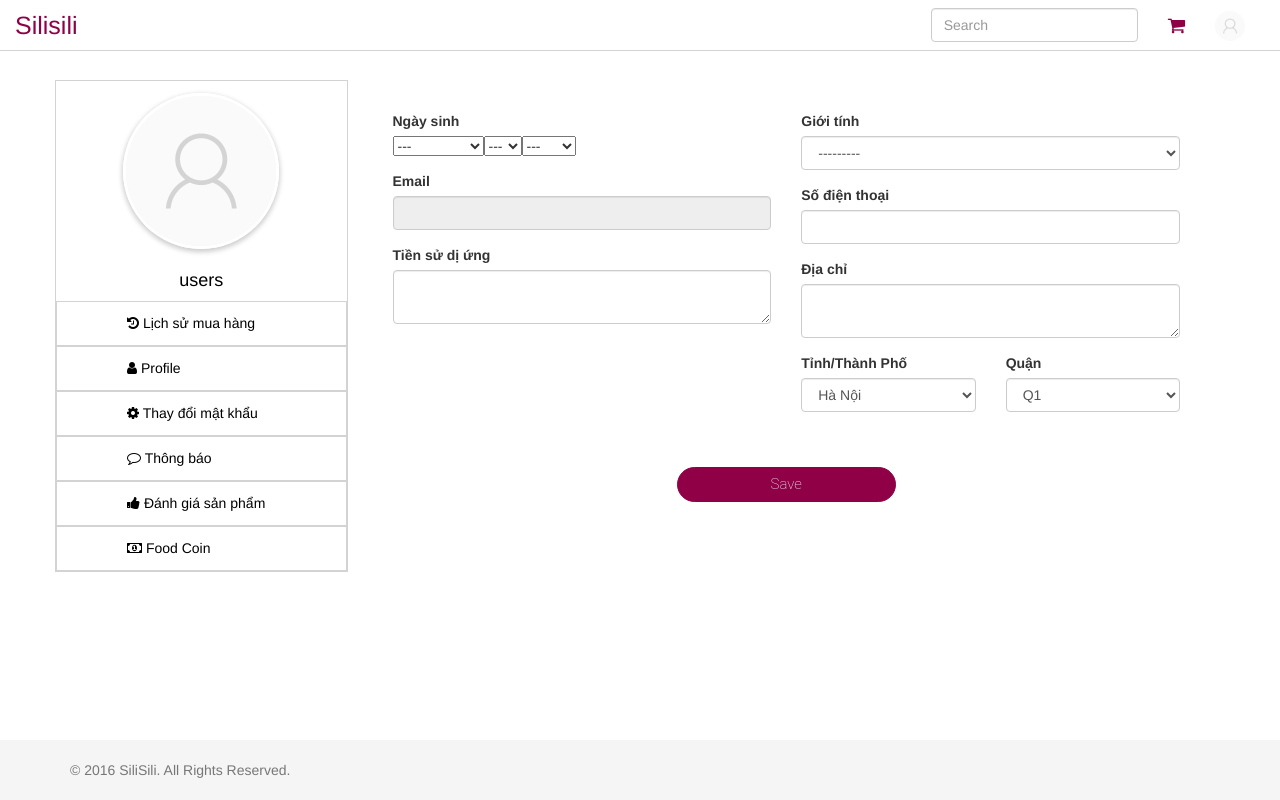
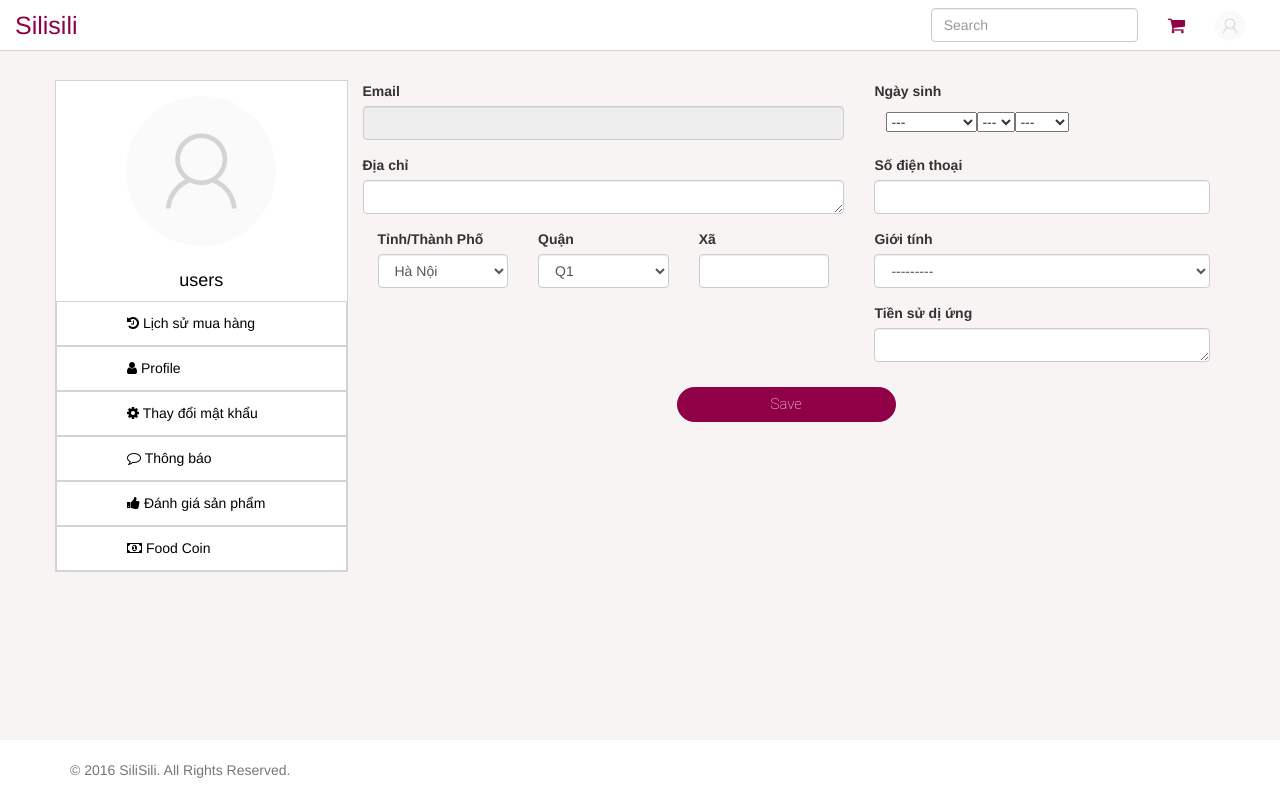
Before and after one commit to d33kayyy/web_django, a Django app: page /accounts/profile/ in a window 1280 px wide. Run offline with Django 3.2, Linux system fonts and the light colour scheme; the visitor is signed in with stand-in values (Sample User, id 1); data comes from the database, SQL or seed files in the repository; data that the repository does not hold is empty; some libraries are stand-ins or nearby versions.

Commit message:
fix user page

```diff
--- a/cart/forms.py
+++ b/cart/forms.py
@@ -1,3 +1,4 @@
+# -*- coding: utf-8 -*-
 from django import forms
 
 from django.utils.translation import ugettext_lazy as _
--- a/static/sticky-footer-navbar.css
+++ b/static/sticky-footer-navbar.css
@@ -16,7 +16,7 @@ body {
     width: 100%;
     /* Set the fixed height of the footer here */
     height: 60px;
-    background-color: #f5f5f5;
+    background-color: white;
 }
 
 /* Custom page CSS
--- a/static/style.css
+++ b/static/style.css
@@ -3,27 +3,10 @@ body {
     -webkit-font-smoothing: antialiased;
     -moz-osx-font-smoothing: grayscale;
     padding-top: 80px;
+    background-color: #F8F4F4;
 }
 
-/*.wrapper { !* wrapper container *!*/
-    /*min-height: 100%;*/
-    /*margin: 0 auto -81px;*/
-/*}*/
 
-/*#footer, .push { !* footer stay at the end of the screen, not fixed*!*/
-    /*height: 81px;*/
-    /*text-align: center;*/
-/*}*/
-
-.avatar {
-    /*-webkit-border-radius: 50%;*/
-    /*-moz-border-radius: 50%;*/
-    /*border-radius: 50%;*/
-
-    -webkit-box-shadow: 0 0 0 3px #fff, 0 0 0 4px #999, 0 2px 5px 4px rgba(0, 0, 0, .2);
-    -moz-box-shadow: 0 0 0 3px #fff, 0 0 0 4px #999, 0 2px 5px 4px rgba(0, 0, 0, .2);
-    box-shadow: 0 0 0 3px #fff, 0 0 0 3px #fff, 0 2px 5px 4px rgba(0, 0, 0, .2);
-}
 
 #aa {
     margin-right: 2rem;
--- a/static/users/profile.css
+++ b/static/users/profile.css
@@ -40,16 +40,25 @@
 }
 
 .slidebar {
+    background-color: white;
     border: 1px solid;
     border-color: lightgray;
     height: 100%;
 }
 
 /*label {*/
-    /*margin-top: 10px;*/
+/*margin-top: 10px;*/
 /*}*/
 
+/*#left-side {*/
+    /*padding: 30px;*/
+/*}*/
 
-#left-side{
-    padding: 30px;
+#birthday {
+    display: block;
+    width: 100%;
+    height: 34px;
+    padding: 6px 12px;
+    font-size: 14px;
+    line-height: 1.42857143;
 }
--- a/templates/users/profile.html
+++ b/templates/users/profile.html
@@ -29,38 +29,10 @@
 
                         {% include 'layout/messages_snippet.html' with messages=messages %}
 
-                        <div class="col-md-6">
-                            <div class="form-group">
-                                <label for="{{ form.birthday.id_for_label }}">{{ form.birthday.label }}</label>
-                                <div style="width: 100%; display: block">
-                                    {% render_field form.birthday %}
-                                </div>
-                            </div>
-
+                        <div class="col-md-7">
                             <div class="form-group">
                                 <label for="{{ form.email.id_for_label }}">{{ form.email.label }}</label>
                                 {% render_field form.email class+="form-control" %}
-                            </div>
-
-                            <div class="form-group">
-                                <label for="{{ form.allergy.id_for_label }}">{{ form.allergy.label }}</label>
-                                {% render_field form.allergy class+="form-control" %}
-                                {#                                <p class="help-block">Vd: Không ớt, không hạt tiêu,.. hoặc các thành phần mà bạn bị dị#}
-                                {#                                    ứng</p>#}
-                            </div>
-
-                        </div>
-
-                        <div class="col-md-6">
-
-                            <div class="form-group">
-                                <label for="{{ form.gender.id_for_label }}">{{ form.gender.label }}</label>
-                                {% render_field form.gender class+="form-control" %}
-                            </div>
-
-                            <div class="form-group">
-                                <label for="{{ form.phone.id_for_label }}">{{ form.phone.label }}</label>
-                                {% render_field form.phone class+="form-control" %}
                             </div>
 
                             <div class="form-group">
@@ -68,8 +40,7 @@
                                 {% render_field form.address class+="form-control" %}
                             </div>
 
-                            <div class="row">
-                                <div class="form-group col-md-6">
+                             <div class="form-group col-md-4">
                                     <label for="id_city">Tỉnh/Thành Phố</label>
                                     <select id="id_city" name="city" class="form-control">
                                         <option value="1">Hà Nội</option>
@@ -138,7 +109,7 @@
                                     </select>
                                     </select>
                                 </div>
-                                <div class="form-group col-md-6">
+                                <div class="form-group col-md-4">
                                     <label for="id_district">Quận</label>
                                     <select id="id_district" name="district" class="form-control">
                                         <option>Q1</option>
@@ -148,15 +119,36 @@
                                         <option>Q5</option>
                                     </select>
                                 </div>
-                                {#                                <div class="col-md-4">#}
-                                {#                                    <label>Xã</label>#}
-                                {#                                    <select class="form-control">#}
-                                {#                                        <option></option>#}
-                                {#                                        <option></option>#}
-                                {#                                        <option></option>#}
-                                {#                                        <option></option>#}
-                                {#                                    </select>#}
-                                {#                                </div>#}
+                                <div class="form-group col-md-4">
+                                    <label>Xã</label>
+                                    <input class="form-control">
+                                </div>
+
+                        </div>
+
+                        <div class="col-md-5">
+                            <div class="form-group">
+                                <label for="{{ form.birthday.id_for_label }}">{{ form.birthday.label }}</label>
+                                <div id="birthday">
+                                    {% render_field form.birthday %}
+                                </div>
+                            </div>
+
+                            <div class="form-group">
+                                <label for="{{ form.phone.id_for_label }}">{{ form.phone.label }}</label>
+                                {% render_field form.phone class+="form-control" %}
+                            </div>
+
+                            <div class="form-group">
+                                <label for="{{ form.gender.id_for_label }}">{{ form.gender.label }}</label>
+                                {% render_field form.gender class+="form-control" %}
+                            </div>
+
+                            <div class="form-group">
+                                <label for="{{ form.allergy.id_for_label }}">{{ form.allergy.label }}</label>
+                                {% render_field form.allergy class+="form-control" %}
+                                {#                                <p class="help-block">Vd: Không ớt, không hạt tiêu,.. hoặc các thành phần mà bạn bị dị#}
+                                {#                                    ứng</p>#}
                             </div>
                         </div>
                     </div>
--- a/users/forms.py
+++ b/users/forms.py
@@ -1,3 +1,4 @@
+# -*- coding: utf-8 -*-
 from __future__ import unicode_literals
 from functools import partial
 
@@ -69,9 +70,9 @@ class UserProfileForm(forms.ModelForm):
             # 'gender': forms.Select,
             # 'birthday': DateInput(),
             'birthday': forms.SelectDateWidget(years=BIRTH_YEAR_CHOICES),
-            'address': forms.Textarea(attrs={'rows': 2}),
+            'address': forms.Textarea(attrs={'rows': 1}),
             # 'point': forms.TextInput,
-            'allergy': forms.Textarea(attrs={'rows': 2})
+            'allergy': forms.Textarea(attrs={'rows': 1})
         }
         labels = {
             # 'name': _('Họ và tên'),
--- a/users/models.py
+++ b/users/models.py
@@ -1,3 +1,4 @@
+# -*- coding: utf-8 -*-
 import os
 
 import itertools
```
